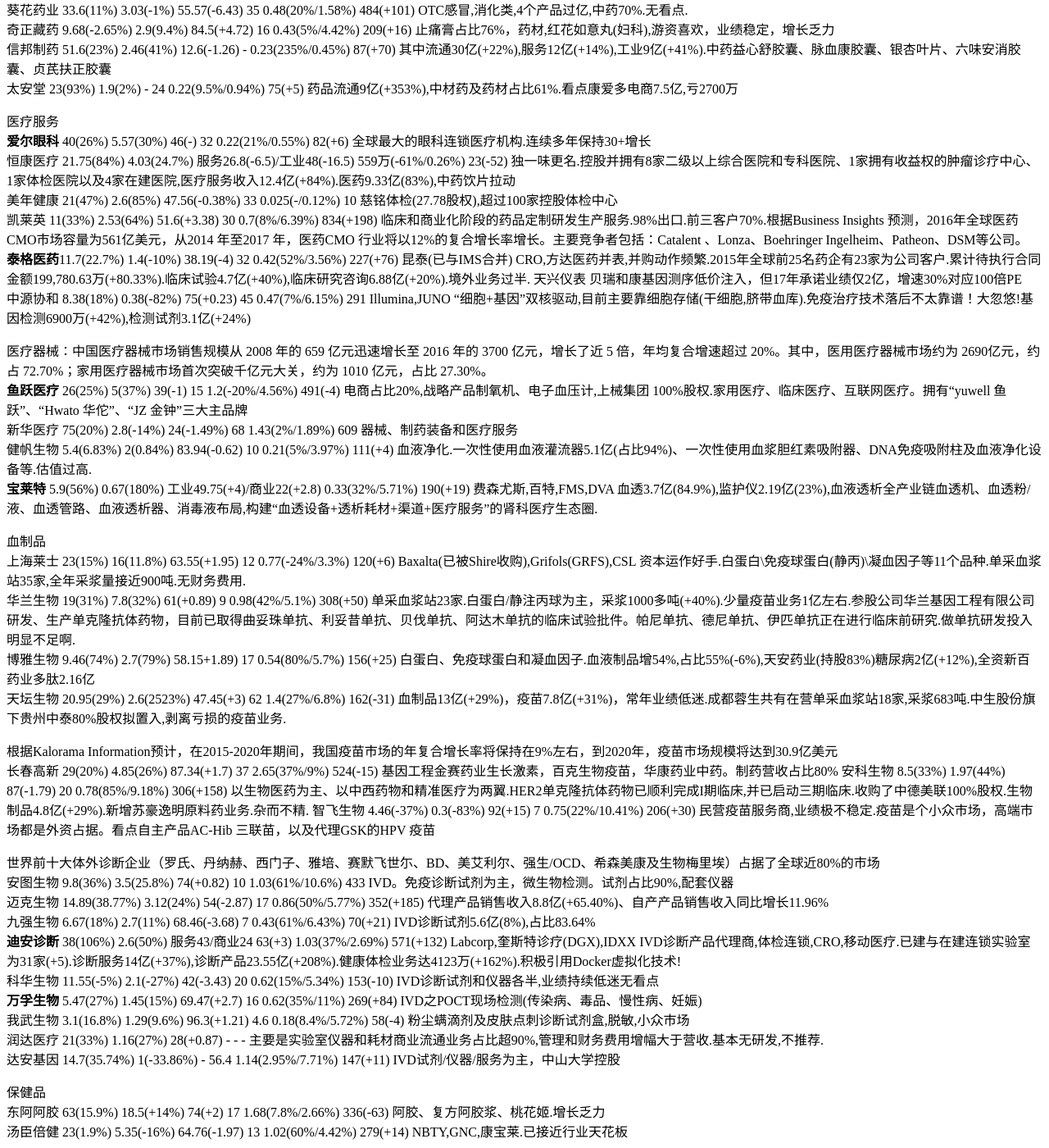
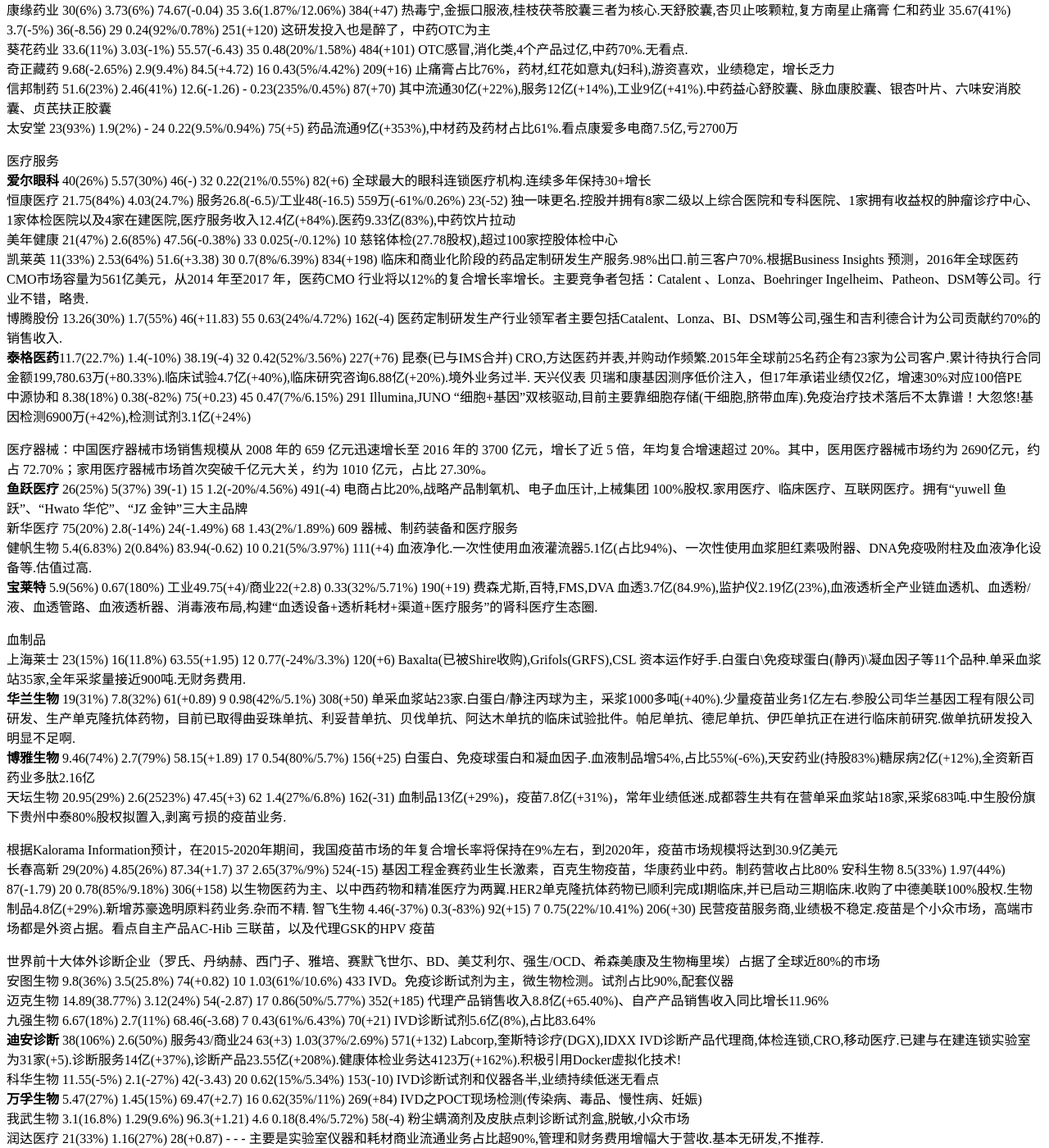
Before and after one commit to kingofhawks/kingofhawks.github.io, a Jekyll site: the page built from _posts/2017-02-20-重点上市公司2016年报汇总.md, in a window 1280 px wide and 1400 px high, scrolled down 2634 px. Shown: the whole window at 82% size. Built offline with Jekyll 4.4.1, drawn with Linux system fonts in a browser that asks for light colours; our own code applies the rules of GitHub Pages for plain Markdown files; some of the changed text lies outside the part shown.

Commit message:
update post

```diff
--- a/_posts/2017-02-20-重点上市公司2016年报汇总.md
+++ b/_posts/2017-02-20-重点上市公司2016年报汇总.md
@@ -1,5 +1,6 @@
 医药工业部分：2016 年我国医药工业实现主营业务收入 28,063 亿元，同比增长 9.7%，与上年相比提升0.6 个百分点，高于全国工业增速（4.9%）4.8 个百分点；医药工业实现利润总额突破 3,000 亿元，同比增长 13.9%，与上年相比提升 1 个百分点，高于全国工业增速（8.5%）5.4 个百分点
-公司           营收(增速%)       净利润(增速%)   毛利率(增减)   负债率(增减)    研发投入(增速/占比)    研发人员        对标    备注   **上海医药**    1207(14.45%)     31.96(11%)     52.88(+2.1)   55.48(+0.96)   6.7(8%/5.4%)         853(-30)      麦克森药物批发(MCK),美源伯根(ABC)    工业124亿(+5%),其中化药57亿,中药45亿,生物药3.8亿,其他保健品、器械等17亿.过亿26个，大而不强.商业1086亿(+15.9%),第三,毛利率5.89%.零售51亿(+7%),1807家,毛利率15.52%.
+公司           营收(增速%)       净利润(增速%)   毛利率(增减)   负债率(增减)    研发投入(增速/占比)    研发人员        对标    备注
+**上海医药**    1207(14.45%)     31.96(11%)     52.88(+2.1)   55.48(+0.96)   6.7(8%/5.4%)         853(-30)      麦克森药物批发(MCK),美源伯根(ABC)    工业124亿(+5%),其中化药57亿,中药45亿,生物药3.8亿,其他保健品、器械等17亿.过亿26个，大而不强.商业1086亿(+15.9%),第三,毛利率5.89%.零售51亿(+7%),1807家,毛利率15.52%.
 **复星医药**    146(+16%)        28(+14%)       55.58(+2.01)  42.3(-3.58)    11(33%/7.6%)          887      强生,HCA(168家医院,床位43000+),UHS         药品104亿(+15%,心血管、中枢神经、代谢及消化、抗感染、肿瘤、血液、原料药),过亿18个(-1).小牛血清(奥德金)、谷胱甘肽(阿拓莫兰)、优帝尔(前列地尔干乳,心血管)、头孢美唑超5亿，优帝尔、非布司他片(优立通，代谢)快速增长。医院用处方药销售位列全国第六.复宏汉霖6个单抗（10 个适应症）获批临床，其中2个三期;医院16.8亿(+21%),床位3018张(+9%);IVD+器械26.7亿(+18%),代理达芬奇手术机器人.美中互利旗下和睦家,挂号网持股近10%.与Kite Pharma在上海设立合营企业打造免疫治疗产业平台.Alma Lasers营收7.8亿(+14%).国药控股实现营业收入2,583.88亿元、净利润68.92亿元、归属净利润46.47亿元，分别增长12.99%、20.04%和23.20%.其中零售102亿(+17%).研发投入资本化占比35%较高.2017年目标166亿.
 **恒瑞医药**    110(19%)         25.9(19%)     87(+2.13)      14             11.8(32%/10.68%)     2142(+449)     罗氏,武田,梯瓦(TEVA),Mylan    略低于预期。国外营收4.3亿(21%)，肿瘤48亿,麻醉30亿,造影13亿,销售费用占比39%.看点生物制药/糖尿病,PD-1单抗。创新药阿帕替尼,艾瑞昔布未披露營收
 **华东医药**    253.8(16.8%)     14.47(+31.88%) 83(-0.88)     47(-20)        2.64(21%/4.68%)       410(+66)        阿卡波糖15亿,百令胶囊20亿。工业56.43亿,占比22%,多个胰岛素临床前研究.到2020年实现工业销售100亿元
@@ -25,6 +26,7 @@
 **贝达药业** 10.35(13%)      3.69(6.8%)      96.83(-0.12)   12             1.62(33%/15.6%)       246(+95)      1.1新药埃克替尼(凯美纳)占比几乎100%，竞争激烈。研发后继乏力,三年内无望有新药上市.略贵
 恩华药业    30(9%)           3.1(20%)       78.82(+5.25)   30             0.83(14%/2.75%)       224(+8)      麻醉精神类占比90%,医药商业占比46.69%,估值高
 翰宇药业    8.55(11%)        2.92(-4%)      80.18(-0.71)    20             0.6(18%/7.06%)      254(+44)      医药+器械(成纪药业).制剂占比40%(-13%),多肽,慢性病管理平台.利拉鲁肽(糖尿病)、醋酸格拉替雷(多发性硬化)等在内的原料药1.26亿(+140%).器械1.57亿(+41%).
+富祥股份    7.63(31%)       1.74(85%)       42.75(+7.28)   46             0.3(60%/4.05%)       144(-5)      舒巴坦系列、他唑巴坦系列的β-类酰胺酶抑制剂原料药及中间体4.84亿(+34%)，碳青霉烯类(培南类)抗菌原料药及中间体2.25亿(+25.9%)
 华仁药业    12(12%)         0.24(4%)                                      0.52(-/4.23%)        351(-17)       大股东变更.大输液,腹膜透析,无看点
 海正药业    97(11%)        -0.94(-796%)     51(-1.85)      67             7.75(-6%/9.44%)      1048(-83)      持续低迷。原料药,制剂，商业.安佰诺(类风湿)销售良好,海泽麦布III期,工业33亿(+10%),研发投入资本化47%.原料药80%出口.多个单抗在研.**价值毁灭的另一个典型**
 舒泰神    鼠神经生长因子苏肽生12.4亿(+12%),国内特有品种.
@@ -65,8 +67,9 @@
 **爱尔眼科** 40(26%)        5.57(30%)       46(-)          32             0.22(21%/0.55%)      82(+6)        全球最大的眼科连锁医疗机构.连续多年保持30+增长
 恒康医疗    21.75(84%)      4.03(24.7%)    服务26.8(-6.5)/工业48(-16.5)   559万(-61%/0.26%)    23(-52)   独一味更名.控股并拥有8家二级以上综合医院和专科医院、1家拥有收益权的肿瘤诊疗中心、1家体检医院以及4家在建医院,医疗服务收入12.4亿(+84%).医药9.33亿(83%),中药饮片拉动
 美年健康    21(47%)          2.6(85%)       47.56(-0.38%)  33             0.025(-/0.12%)       10             慈铭体检(27.78股权),超过100家控股体检中心
-凯莱英      11(33%)          2.53(64%)      51.6(+3.38)    30          0.7(8%/6.39%)        834(+198)    临床和商业化阶段的药品定制研发生产服务.98%出口.前三客户70%.根据Business Insights 预测，2016年全球医药CMO市场容量为561亿美元，从2014 年至2017 年，医药CMO 行业将以12%的复合增长率增长。主要竞争者包括：Catalent 、Lonza、Boehringer Ingelheim、Patheon、DSM等公司。
-**泰格医药**11.7(22.7%)       1.4(-10%)     38.19(-4)      32          0.42(52%/3.56%)      227(+76)      昆泰(已与IMS合并) CRO,方达医药并表,并购动作频繁.2015年全球前25名药企有23家为公司客户.累计待执行合同金额199,780.63万(+80.33%).临床试验4.7亿(+40%),临床研究咨询6.88亿(+20%).境外业务过半.
+凯莱英      11(33%)          2.53(64%)      51.6(+3.38)    30            0.7(8%/6.39%)        834(+198)    临床和商业化阶段的药品定制研发生产服务.98%出口.前三客户70%.根据Business Insights 预测，2016年全球医药CMO市场容量为561亿美元，从2014 年至2017 年，医药CMO 行业将以12%的复合增长率增长。主要竞争者包括：Catalent 、Lonza、Boehringer Ingelheim、Patheon、DSM等公司。行业不错，略贵.
+博腾股份   13.26(30%)        1.7(55%)       46(+11.83)     55             0.63(24%/4.72%)     162(-4)     医药定制研发生产行业领军者主要包括Catalent、Lonza、BI、DSM等公司,强生和吉利德合计为公司贡献约70%的销售收入.
+**泰格医药**11.7(22.7%)       1.4(-10%)     38.19(-4)      32             0.42(52%/3.56%)     227(+76)      昆泰(已与IMS合并) CRO,方达医药并表,并购动作频繁.2015年全球前25名药企有23家为公司客户.累计待执行合同金额199,780.63万(+80.33%).临床试验4.7亿(+40%),临床研究咨询6.88亿(+20%).境外业务过半.
 天兴仪表                                         贝瑞和康基因测序低价注入，但17年承诺业绩仅2亿，增速30%对应100倍PE
 中源协和    8.38(18%)        0.38(-82%)     75(+0.23)      45              0.47(7%/6.15%)      291       Illumina,JUNO     “细胞+基因”双核驱动,目前主要靠细胞存储(干细胞,脐带血库).免疫治疗技术落后不太靠谱！大忽悠!基因检测6900万(+42%),检测试剂3.1亿(+24%)
 
@@ -79,9 +82,9 @@
 
 
 血制品
-上海莱士    23(15%)        16(11.8%)       63.55(+1.95)   12              0.77(-24%/3.3%)       120(+6)        Baxalta(已被Shire收购),Grifols(GRFS),CSL   资本运作好手.白蛋白\免疫球蛋白(静丙)\凝血因子等11个品种.单采血浆站35家,全年采浆量接近900吨.无财务费用.
-华兰生物    19(31%)          7.8(32%)       61(+0.89)     9               0.98(42%/5.1%)       308(+50)       单采血浆站23家.白蛋白/静注丙球为主，采浆1000多吨(+40%).少量疫苗业务1亿左右.参股公司华兰基因工程有限公司研发、生产单克隆抗体药物，目前已取得曲妥珠单抗、利妥昔单抗、贝伐单抗、阿达木单抗的临床试验批件。帕尼单抗、德尼单抗、伊匹单抗正在进行临床前研究.做单抗研发投入明显不足啊.
-博雅生物    9.46(74%)        2.7(79%)       58.15+1.89)    17              0.54(80%/5.7%)       156(+25)       白蛋白、免疫球蛋白和凝血因子.血液制品增54%,占比55%(-6%),天安药业(持股83%)糖尿病2亿(+12%),全资新百药业多肽2.16亿
+上海莱士     23(15%)        16(11.8%)       63.55(+1.95)   12              0.77(-24%/3.3%)       120(+6)        Baxalta(已被Shire收购),Grifols(GRFS),CSL   资本运作好手.白蛋白\免疫球蛋白(静丙)\凝血因子等11个品种.单采血浆站35家,全年采浆量接近900吨.无财务费用.
+**华兰生物** 19(31%)         7.8(32%)       61(+0.89)     9               0.98(42%/5.1%)       308(+50)       单采血浆站23家.白蛋白/静注丙球为主，采浆1000多吨(+40%).少量疫苗业务1亿左右.参股公司华兰基因工程有限公司研发、生产单克隆抗体药物，目前已取得曲妥珠单抗、利妥昔单抗、贝伐单抗、阿达木单抗的临床试验批件。帕尼单抗、德尼单抗、伊匹单抗正在进行临床前研究.做单抗研发投入明显不足啊.
+**博雅生物** 9.46(74%)        2.7(79%)       58.15(+1.89)    17              0.54(80%/5.7%)       156(+25)       白蛋白、免疫球蛋白和凝血因子.血液制品增54%,占比55%(-6%),天安药业(持股83%)糖尿病2亿(+12%),全资新百药业多肽2.16亿
 天坛生物    20.95(29%)       2.6(2523%)      47.45(+3)      62              1.4(27%/6.8%)        162(-31)      血制品13亿(+29%)，疫苗7.8亿(+31%)，常年业绩低迷.成都蓉生共有在营单采血浆站18家,采浆683吨.中生股份旗下贵州中泰80%股权拟置入,剥离亏损的疫苗业务.
 
 
```
